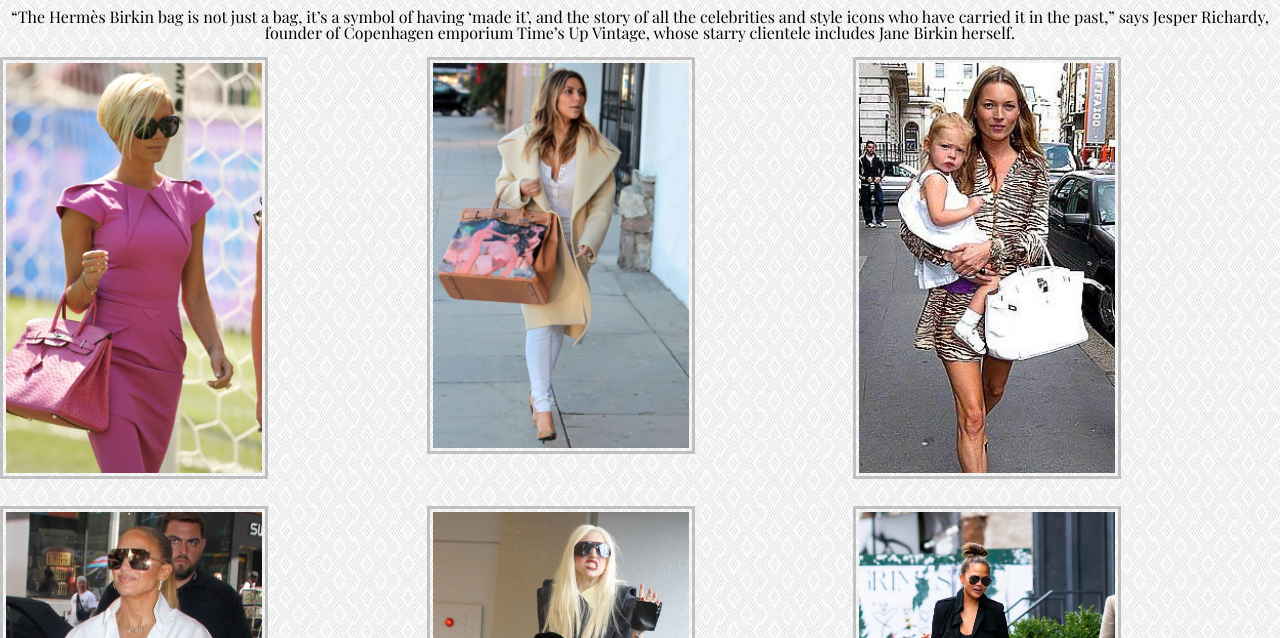
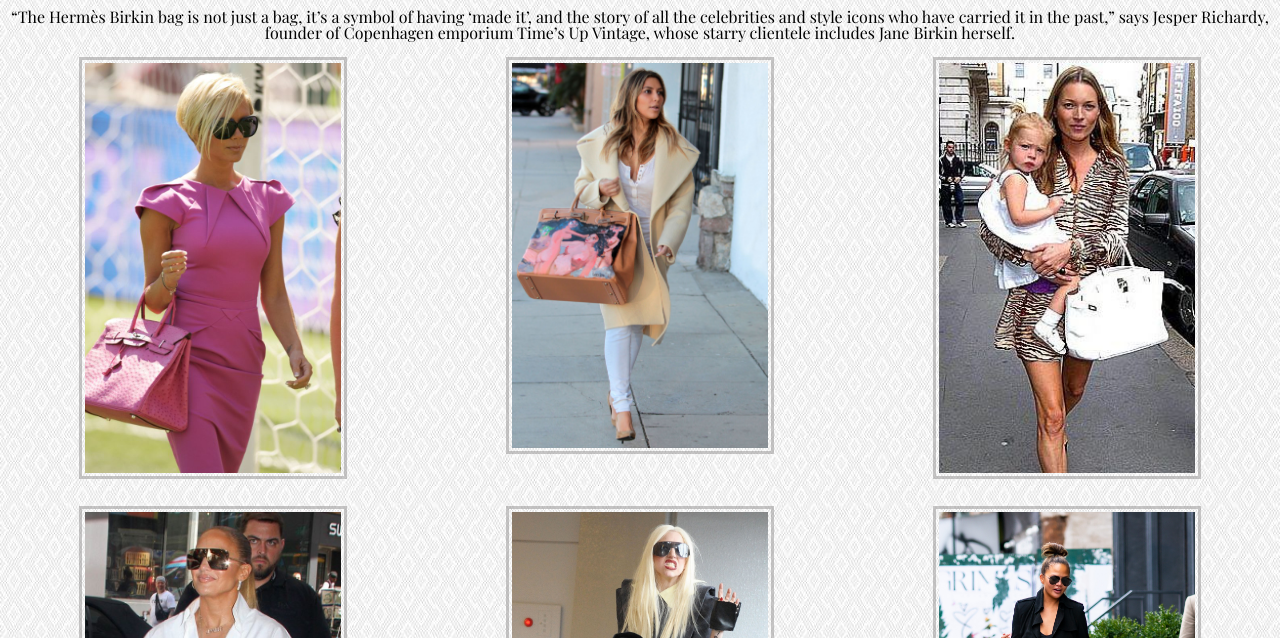
Before and after one commit to snsarnow/339portfolio, a plain HTML site: page celebrities.html in a window 1280 px wide. Shown: the part 162-800 px from the top of the page. Drawn offline with nearby package versions, Linux system fonts and the light colour scheme; a web font is replaced by a local one.

Commit message:
Add files via upload

```diff
--- a/css/style.css
+++ b/css/style.css
@@ -138,6 +138,9 @@ textarea{
     font-family: Arial, Helvetica, sans-serif;
 }
 
+.celebimgs a{
+    text-align: center;
+}
 /*Animations*/
 @keyframes mymove {
     from {opacity: 0; color: white; scale: (1,1); font-size: 0em;}
```
Also changed, not shown: contact.html (+1 -1 lines).
